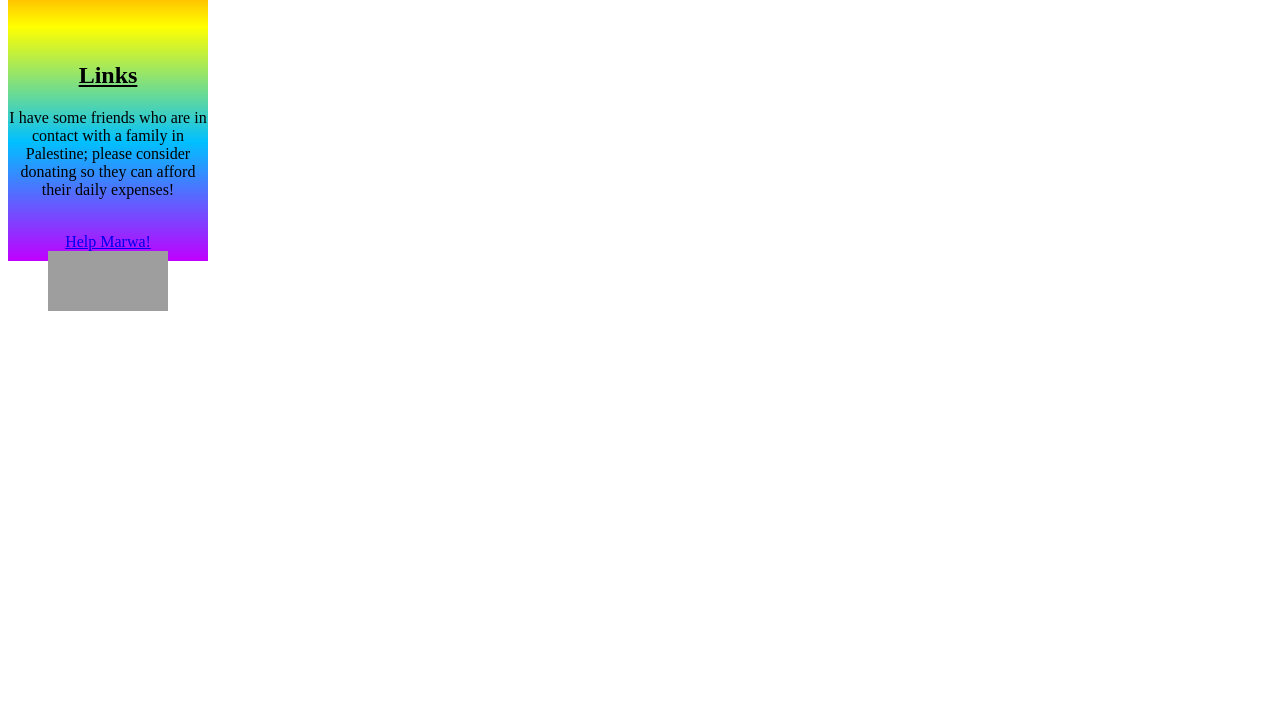
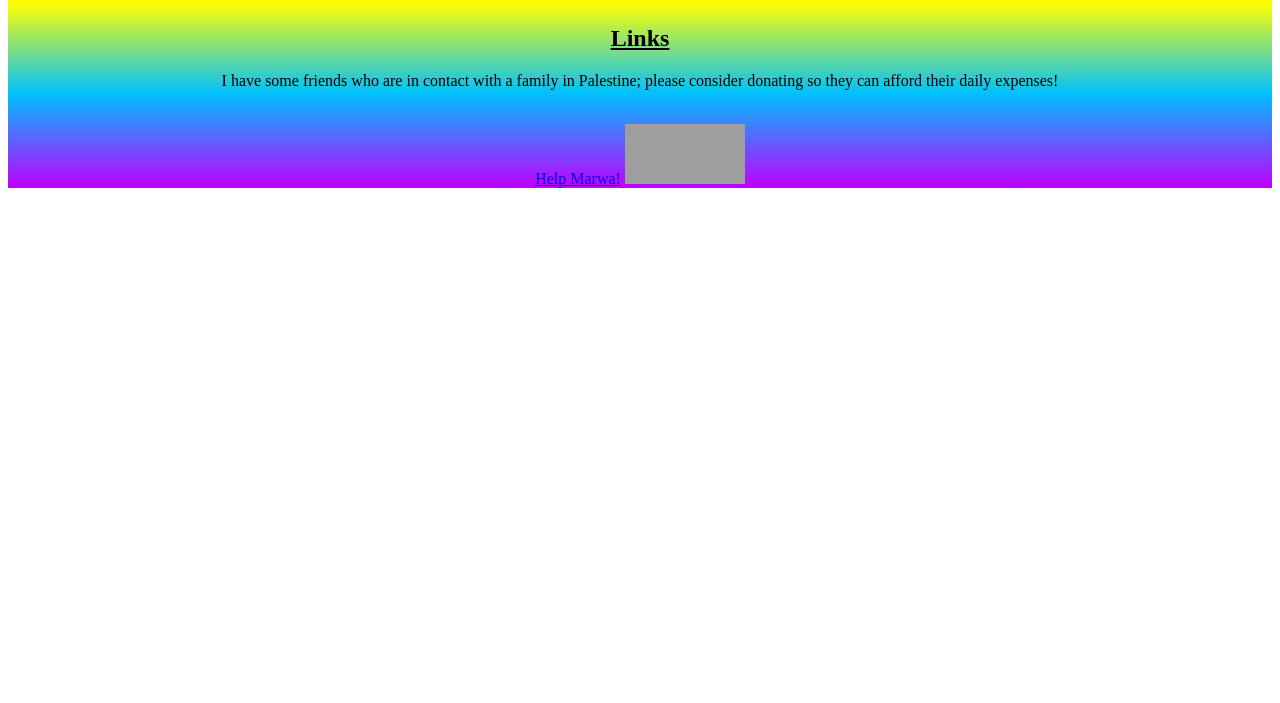
Before and after one commit to kayleighshillelagh/index.html, a plain HTML site: page index.html in a window 1280 px wide. Shown: the part 97-800 px from the top of the page. Drawn offline with Linux system fonts and the light colour scheme; grey boxes are pictures that could not be loaded.

Commit message:
Update index.html
Style update 2

```diff
--- a/index.html
+++ b/index.html
@@ -4,7 +4,7 @@
    <style type="text/css">
   body {
    .Rainbow-4Color-Mix
-{  width:200px; height:350px;
+{
    background: linear-gradient(180deg,
    rgba(255, 0, 0, 1) 0%,
    rgba(255, 255, 0, 1) 33%,
```
